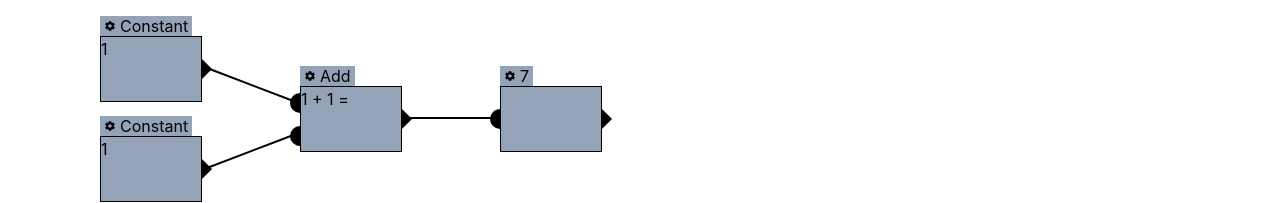
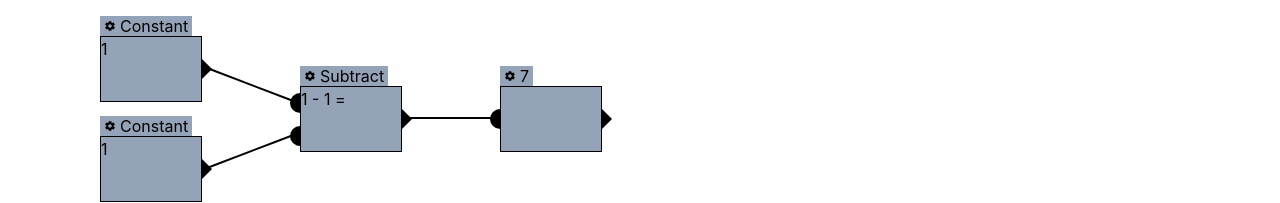
Before and after one commit to brunomariz/node-controller, a React (Create React App) app: page / in a window 1280 px wide. Shown: the part 364-567 px from the top of the page. Built offline with nearby package versions, Linux system fonts and the light colour scheme.

Commit message:
add subtract node

```diff
--- a/src/@types/nodeVariety.ts
+++ b/src/@types/nodeVariety.ts
@@ -1,6 +1,7 @@
-export type NodeVariety = "Empty" | "Add" | "Constant";
+export type NodeVariety = "Empty" | "Add" | "Constant" | "Subtract";
 export type NodeVarietyKeys = {
   Empty: 0;
   Add: 1;
   Constant: 2;
+  Subtract: 3;
 };
--- a/src/components/Nodes/Add/adjustIOPositions.ts
+++ /dev/null
@@ -1,15 +0,0 @@
-import { Position } from "../../../@types/position";
-
-export const adjustInputPositionAdd = (
-  position: Position,
-  inputNumber: number
-) => {
-  return {
-    x: position.x - 4,
-    y: position.y + 16 + 32 * inputNumber,
-  };
-};
-
-export const adjustOutputPositionAdd = (position: Position) => {
-  return { x: position.x + 107, y: position.y + 32 };
-};
--- a/src/components/Nodes/Node/IONumbers.ts
+++ b/src/components/Nodes/Node/IONumbers.ts
@@ -8,4 +8,5 @@ export const nodeVarietyMaxIO: INodeMaxIO = {
   Empty: { inputs: 1, outputs: 1 },
   Add: { inputs: 2, outputs: 1 },
   Constant: { inputs: 0, outputs: 1 },
+  Subtract: { inputs: 2, outputs: 1 },
 };
--- a/src/components/Nodes/Node/Node.tsx
+++ b/src/components/Nodes/Node/Node.tsx
@@ -1,74 +1,26 @@
-import React, { useState } from "react";
-import { NodeVariety } from "../../../@types/nodeVariety";
-import { Position } from "../../../@types/position";
-import { useAppDispatch } from "../../../redux/app/hooks";
+import React from "react";
 import { nodeMoved, NodeType } from "../../../redux/features/graph/graphSlice";
-import Draggable from "../../Controls/Draggable/Draggable";
-import PreventDrag from "../../Controls/PreventDrag/PreventDrag";
 import AddNode from "../Add/AddNode";
 import BaseNode from "../BaseNode/BaseNode";
 import ConstantNode from "../Constant/ConstantNode";
+import SubtractNode from "../Subtract/SubtractNode";
 
 type Props = {
-  // initialPosition: Position;
-  // id: number;
-  // variety: NodeVariety;
   node: NodeType;
   focus: boolean;
 };
 
-// function Node({ variety, initialPosition, id, focus }: Props) {
 function Node({ node, focus }: Props) {
-  const dispatch = useAppDispatch();
   return (
-    // <Draggable
-    //   onDrag={(e, position) =>
-    //     dispatch(nodeMoved({ id, position: { x: position.x, y: position.y } }))
-    //   }
-    //   initialPosition={initialPosition}
-    // >
-    //   <div className="p-[1px] bg-black relative">
-    //     <PreventDrag>
-    //       <div
-    //         className="absolute h-0 w-0 "
-    //         style={{
-    //           borderTop: "10px solid transparent",
-    //           borderBottom: "10px solid transparent",
-    //           borderLeft: "10px solid",
-    //           left: "calc(100% - 0px)",
-    //           top: "calc(50% - 10px)",
-    //         }}
-    //       ></div>
-    //       <div
-    //         className="absolute "
-    //         style={{ left: "calc(0% - 10px)", top: "calc(50% - 10px)" }}
-    //       >
-    //         <svg height={20} width={10}>
-    //           <circle cx="10" cy="10" r="10" fill="black" />
-    //         </svg>
-    //       </div>
-    //     </PreventDrag>
-    //     <div className="w-[100px] h-16 bg-slate-400"></div>
-    //   </div>
-    // </Draggable>
     <>
-      {node.variety == "Empty" ? (
+      {node.variety === "Empty" ? (
         <BaseNode node={node} focus={focus}></BaseNode>
-      ) : node.variety == "Add" ? (
-        <AddNode
-          // id={id}
-          // initialPosition={initialPosition}
-          node={node}
-          focus={focus}
-        ></AddNode>
-      ) : node.variety == "Constant" ? (
-        <ConstantNode
-          // id={id}
-          // initialPosition={initialPosition}
-          node={node}
-          value={1}
-          focus={focus}
-        ></ConstantNode>
+      ) : node.variety === "Add" ? (
+        <AddNode node={node} focus={focus}></AddNode>
+      ) : node.variety === "Constant" ? (
+        <ConstantNode node={node} value={1} focus={focus}></ConstantNode>
+      ) : node.variety === "Subtract" ? (
+        <SubtractNode node={node} focus={focus}></SubtractNode>
       ) : null}
     </>
   );
--- a/src/components/Nodes/Node/adjustIOPosition.ts
+++ b/src/components/Nodes/Node/adjustIOPosition.ts
@@ -1,8 +1,31 @@
 import { NodeVariety } from "../../../@types/nodeVariety";
 import { Position } from "../../../@types/position";
 import { NodesType } from "../../../redux/features/graph/graphSlice";
-import { adjustInputPositionAdd } from "../Add/adjustIOPositions";
 import { findNodeById } from "./findNodeById";
+
+export const adjustInputPositionAdd = (
+  position: Position,
+  inputNumber: number
+) => {
+  return {
+    x: position.x - 4,
+    y: position.y + 16 + 32 * inputNumber,
+  };
+};
+
+export const adjustOutputPositionAdd = (position: Position) => {
+  return { x: position.x + 107, y: position.y + 32 };
+};
+
+export const adjustInputPositionSubtract = (
+  position: Position,
+  inputNumber: number
+) => {
+  return {
+    x: position.x - 4,
+    y: position.y + 16 + 32 * inputNumber,
+  };
+};
 
 export const adjustInputPosition = (
   nodes: NodesType,
@@ -16,6 +39,8 @@ export const adjustInputPosition = (
   switch (variety) {
     case "Add":
       return adjustInputPositionAdd(position, inputNumber);
+    case "Subtract":
+      return adjustInputPositionSubtract(position, inputNumber);
     default:
       return { x: position.x - 4, y: position.y + 32 };
   }
--- /dev/null
+++ b/src/components/Nodes/Subtract/SubtractNode.tsx
@@ -0,0 +1,52 @@
+import React from "react";
+import { Position } from "../../../@types/position";
+import { findInputs } from "../../../model/processData";
+import { useAppDispatch, useAppSelector } from "../../../redux/app/hooks";
+import {
+  NodeType,
+  selectAdjacencyList,
+  selectNodes,
+} from "../../../redux/features/graph/graphSlice";
+import {
+  hideSidebar,
+  showSidebar,
+  sidebarDataChanged,
+} from "../../../redux/features/sidebar/sidebarSlice";
+import BaseNode from "../BaseNode/BaseNode";
+
+type Props = {
+  node: NodeType;
+  focus: boolean;
+};
+
+function SubtractNode({ node, focus }: Props) {
+  const nodes = useAppSelector(selectNodes);
+  const adjacencyList = useAppSelector(selectAdjacencyList);
+  const nodeInputs = findInputs(node.id, nodes, adjacencyList);
+  const dispatch = useAppDispatch();
+
+  return (
+    <BaseNode
+      node={node}
+      label="Subtract"
+      focus={focus}
+      onLabelDoubleClick={() => {
+        dispatch(showSidebar());
+        dispatch(
+          sidebarDataChanged({
+            node: node,
+            properties: [{ editable: false, value: 2, label: "Inputs" }],
+          })
+        );
+      }}
+    >
+      {nodeInputs.length > 1 && (
+        <span>
+          {nodeInputs[0] || "_"} - {nodeInputs[1] || "_"} = {node.outputs}
+        </span>
+      )}{" "}
+    </BaseNode>
+  );
+}
+
+export default SubtractNode;
--- a/src/model/processData.ts
+++ b/src/model/processData.ts
@@ -17,6 +17,9 @@ export const processData = (
 
         // case "Constant":
         //   return;
+
+        case "Subtract":
+          return processSubtractNodeData(node.id, previousNodes, adjacencyList);
 
         default:
           return node;
@@ -60,6 +63,24 @@ function processAddNodeData(
   }
 }
 
+function processSubtractNodeData(
+  id: number,
+  nodes: NodesType,
+  adjacencyList: number[][]
+) {
+  const node = findNodeById(id, nodes);
+  const inputs = findInputs(id, nodes, adjacencyList);
+  if (inputs.length > 0) {
+    const difference =
+      inputs[0] != null && inputs[1] != null ? inputs[0] - inputs[1] : 0;
+    const newNode: NodeType = { ...node, outputs: [difference] };
+    return newNode;
+  } else {
+    const newNode: NodeType = { ...node, outputs: [] };
+    return newNode;
+  }
+}
+
 export function findInputs(
   id: number,
   nodes: NodesType,
--- a/src/redux/features/graph/graphSlice.ts
+++ b/src/redux/features/graph/graphSlice.ts
@@ -44,7 +44,7 @@ const initialState: GraphState = {
     { id: 3, position: { x: 550, y: 270 }, variety: "Add", outputs: [] },
     { id: 4, position: { x: 100, y: 400 }, variety: "Constant", outputs: [1] },
     { id: 5, position: { x: 100, y: 500 }, variety: "Constant", outputs: [1] },
-    { id: 6, position: { x: 300, y: 450 }, variety: "Add", outputs: [] },
+    { id: 6, position: { x: 300, y: 450 }, variety: "Subtract", outputs: [] },
     { id: 7, position: { x: 500, y: 450 }, variety: "Empty", outputs: [] },
     { id: 8, position: { x: 100, y: 600 }, variety: "Constant", outputs: [1] },
     { id: 9, position: { x: 300, y: 600 }, variety: "Empty", outputs: [] },
@@ -67,8 +67,7 @@ export const graphSlice = createSlice({
       const [origin, destination] = action.payload;
 
       const occupiedInputs =
-        state.adjacencyList.filter((item) => item[1] == action.payload[1]) ||
-        [];
+        state.adjacencyList.filter((item) => item[1] == destination) || [];
       const destinationIndex = state.nodes.findIndex((item) => {
         return item.id == destination;
       });
@@ -84,10 +83,13 @@ export const graphSlice = createSlice({
           (item) => item != lastOccupiedInputConnection
         );
       }
+      // Include new connection
       state.adjacencyList = [
         ...state.adjacencyList.map((item) => [...item]),
         action.payload,
       ];
+      // Remove outputs from destination node
+      state.nodes[destinationIndex].outputs = [];
     },
     deleteConnection: (state, action: PayloadAction<number[]>) => {
       state.adjacencyList = state.adjacencyList.filter((connection) => {
```
